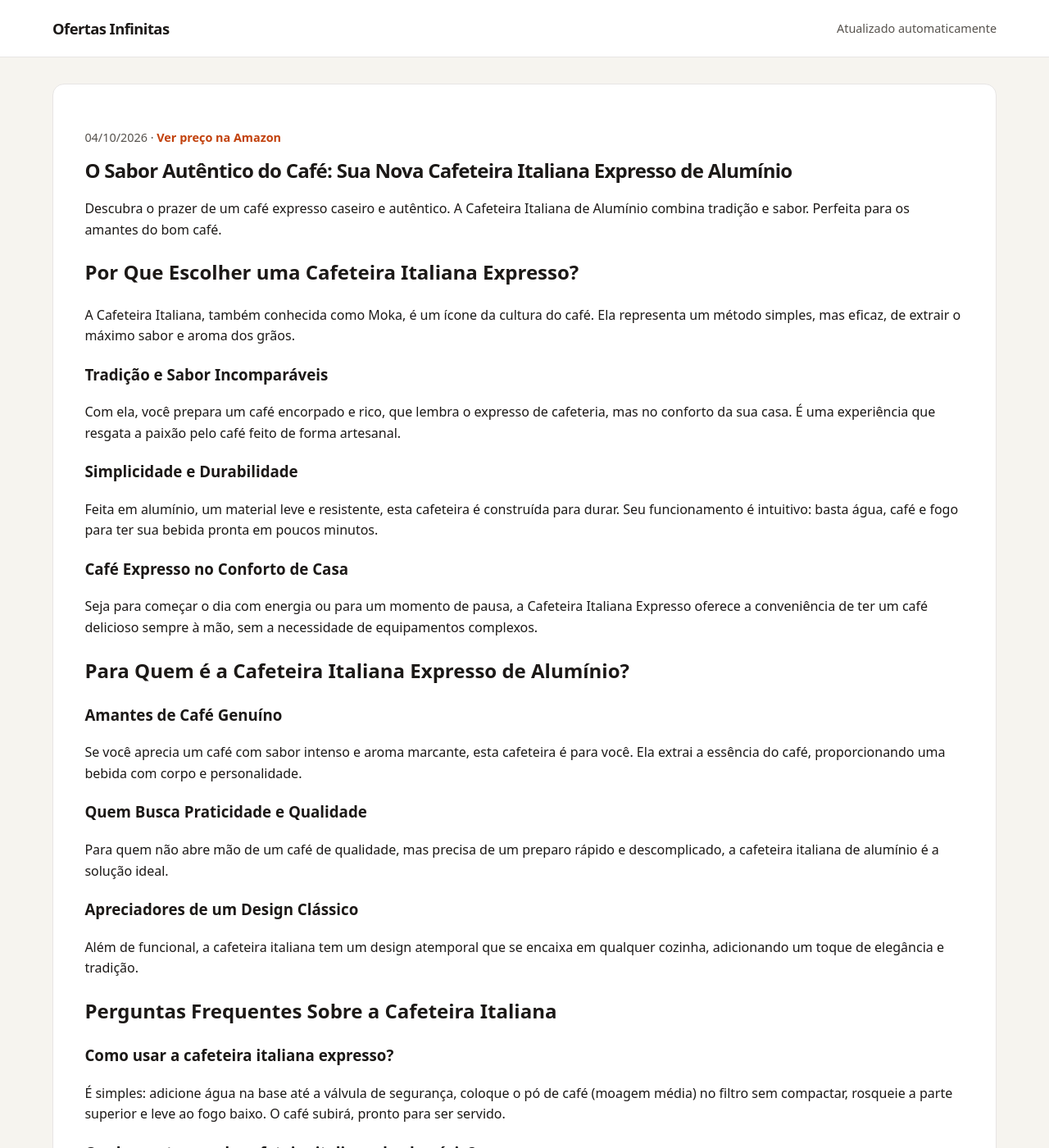
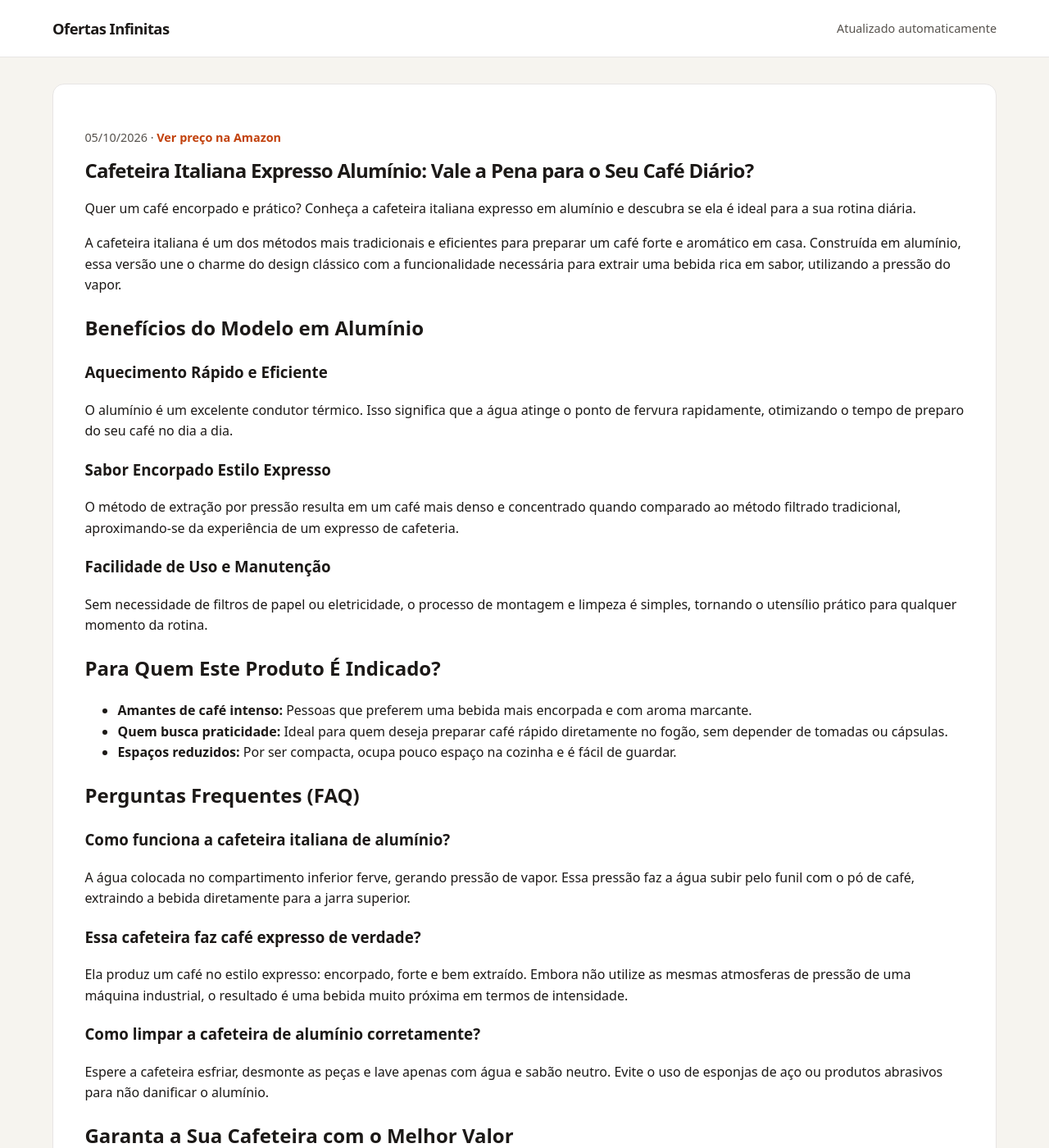
Before and after one commit to Monuver/afiliado, a Jekyll site: the page built from _posts/2026-08-18-cafeteira-italiana-expresso-aluminio-xicaras-b08b79hyvc.md, in a window 1280 px wide and 1400 px high. Shown: the whole window at 82% size. Built offline with Jekyll 4.4.1, drawn with Linux system fonts in a browser that asks for light colours; some of the changed text lies outside the part shown.

Commit message:
chore: novas ofertas geradas automaticamente

```diff
--- a/_posts/2026-08-18-cafeteira-italiana-expresso-aluminio-xicaras-b08b79hyvc.md
+++ b/_posts/2026-08-18-cafeteira-italiana-expresso-aluminio-xicaras-b08b79hyvc.md
@@ -1,8 +1,8 @@
 ---
 layout: post
-title: 'O Sabor Autêntico do Café: Sua Nova Cafeteira Italiana Expresso de Alumínio'
-description: Descubra o prazer de um café expresso caseiro e autêntico. A Cafeteira Italiana de Alumínio combina tradição e sabor. Perfeita para os amantes do bom café.
-date: 2026-10-04 10:46:26 -0300
+title: 'Cafeteira Italiana Expresso Alumínio: Vale a Pena para o Seu Café Diário?'
+description: Quer um café encorpado e prático? Conheça a cafeteira italiana expresso em alumínio e descubra se ela é ideal para a sua rotina diária.
+date: 2026-10-05 13:53:51 -0300
 categories:
 - ofertas
 image: ''
@@ -10,54 +10,42 @@ preco: Ver preço na Amazon
 affiliate_url: https://amzn.to/4x2LESM
 ---
 
-# O Sabor Autêntico do Café: Sua Nova Cafeteira Italiana Expresso de Alumínio
+# Cafeteira Italiana Expresso Alumínio: Vale a Pena para o Seu Café Diário?
 
-Descubra o prazer de um café expresso caseiro e autêntico. A Cafeteira Italiana de Alumínio combina tradição e sabor. Perfeita para os amantes do bom café.
+Quer um café encorpado e prático? Conheça a cafeteira italiana expresso em alumínio e descubra se ela é ideal para a sua rotina diária.
 
-## Por Que Escolher uma Cafeteira Italiana Expresso?
+A cafeteira italiana é um dos métodos mais tradicionais e eficientes para preparar um café forte e aromático em casa. Construída em alumínio, essa versão une o charme do design clássico com a funcionalidade necessária para extrair uma bebida rica em sabor, utilizando a pressão do vapor.
 
-A Cafeteira Italiana, também conhecida como Moka, é um ícone da cultura do café. Ela representa um método simples, mas eficaz, de extrair o máximo sabor e aroma dos grãos.
+## Benefícios do Modelo em Alumínio
 
-### Tradição e Sabor Incomparáveis
+### Aquecimento Rápido e Eficiente
+O alumínio é um excelente condutor térmico. Isso significa que a água atinge o ponto de fervura rapidamente, otimizando o tempo de preparo do seu café no dia a dia.
 
-Com ela, você prepara um café encorpado e rico, que lembra o expresso de cafeteria, mas no conforto da sua casa. É uma experiência que resgata a paixão pelo café feito de forma artesanal.
+### Sabor Encorpado Estilo Expresso
+O método de extração por pressão resulta em um café mais denso e concentrado quando comparado ao método filtrado tradicional, aproximando-se da experiência de um expresso de cafeteria.
 
-### Simplicidade e Durabilidade
+### Facilidade de Uso e Manutenção
+Sem necessidade de filtros de papel ou eletricidade, o processo de montagem e limpeza é simples, tornando o utensílio prático para qualquer momento da rotina.
 
-Feita em alumínio, um material leve e resistente, esta cafeteira é construída para durar. Seu funcionamento é intuitivo: basta água, café e fogo para ter sua bebida pronta em poucos minutos.
+## Para Quem Este Produto É Indicado?
 
-### Café Expresso no Conforto de Casa
+* **Amantes de café intenso:** Pessoas que preferem uma bebida mais encorpada e com aroma marcante.
+* **Quem busca praticidade:** Ideal para quem deseja preparar café rápido diretamente no fogão, sem depender de tomadas ou cápsulas.
+* **Espaços reduzidos:** Por ser compacta, ocupa pouco espaço na cozinha e é fácil de guardar.
 
-Seja para começar o dia com energia ou para um momento de pausa, a Cafeteira Italiana Expresso oferece a conveniência de ter um café delicioso sempre à mão, sem a necessidade de equipamentos complexos.
+## Perguntas Frequentes (FAQ)
 
-## Para Quem é a Cafeteira Italiana Expresso de Alumínio?
+### Como funciona a cafeteira italiana de alumínio?
+A água colocada no compartimento inferior ferve, gerando pressão de vapor. Essa pressão faz a água subir pelo funil com o pó de café, extraindo a bebida diretamente para a jarra superior.
 
-### Amantes de Café Genuíno
+### Essa cafeteira faz café expresso de verdade?
+Ela produz um café no estilo expresso: encorpado, forte e bem extraído. Embora não utilize as mesmas atmosferas de pressão de uma máquina industrial, o resultado é uma bebida muito próxima em termos de intensidade.
 
-Se você aprecia um café com sabor intenso e aroma marcante, esta cafeteira é para você. Ela extrai a essência do café, proporcionando uma bebida com corpo e personalidade.
+### Como limpar a cafeteira de alumínio corretamente?
+Espere a cafeteira esfriar, desmonte as peças e lave apenas com água e sabão neutro. Evite o uso de esponjas de aço ou produtos abrasivos para não danificar o alumínio.
 
-### Quem Busca Praticidade e Qualidade
+## Garanta a Sua Cafeteira com o Melhor Valor
 
-Para quem não abre mão de um café de qualidade, mas precisa de um preparo rápido e descomplicado, a cafeteira italiana de alumínio é a solução ideal.
-
-### Apreciadores de um Design Clássico
-
-Além de funcional, a cafeteira italiana tem um design atemporal que se encaixa em qualquer cozinha, adicionando um toque de elegância e tradição.
-
-## Perguntas Frequentes Sobre a Cafeteira Italiana
-
-### Como usar a cafeteira italiana expresso?
-
-É simples: adicione água na base até a válvula de segurança, coloque o pó de café (moagem média) no filtro sem compactar, rosqueie a parte superior e leve ao fogo baixo. O café subirá, pronto para ser servido.
-
-### Qual a vantagem da cafeteira italiana de alumínio?
-
-O alumínio é um material leve, excelente condutor de calor e resistente à corrosão, o que garante um aquecimento eficiente e uniforme do café, além de prolongar a vida útil do produto.
-
-### Para quantas xícaras esta cafeteira é ideal?
-
-Embora a palavra "Xícaras" no nome indique sua funcionalidade para servir doses de café, o número exato de xícaras varia conforme o modelo específico. Consulte a página do produto na Amazon para verificar a capacidade e escolher a que melhor se adapta às suas necessidades.
-
-## Garanta Sua Cafeteira Italiana Expresso de Alumínio Agora!
+Se você deseja elevar o nível do seu café matinal com praticidade e tradição, vale a pena conferir as condições de compra disponíveis na Amazon.
 
 [Confira o preço atualizado na Amazon](https://amzn.to/4x2LESM)
```
Also changed, not shown: _posts/2026-08-19-cadeira-escritorio-presidente-duoffice-du500a-b09vnbcfdj.md (+18 -24 lines), _posts/2026-08-19-flexiveis-cotonete-bastonetes-bellacotton-150unidades-b0cx9wkp1b.md (+25 -29 lines), _posts/2026-08-19-shampoo-clorexidina-seborreia-queda-500ml-b09l9qkmd1.md (+26 -27 lines).
